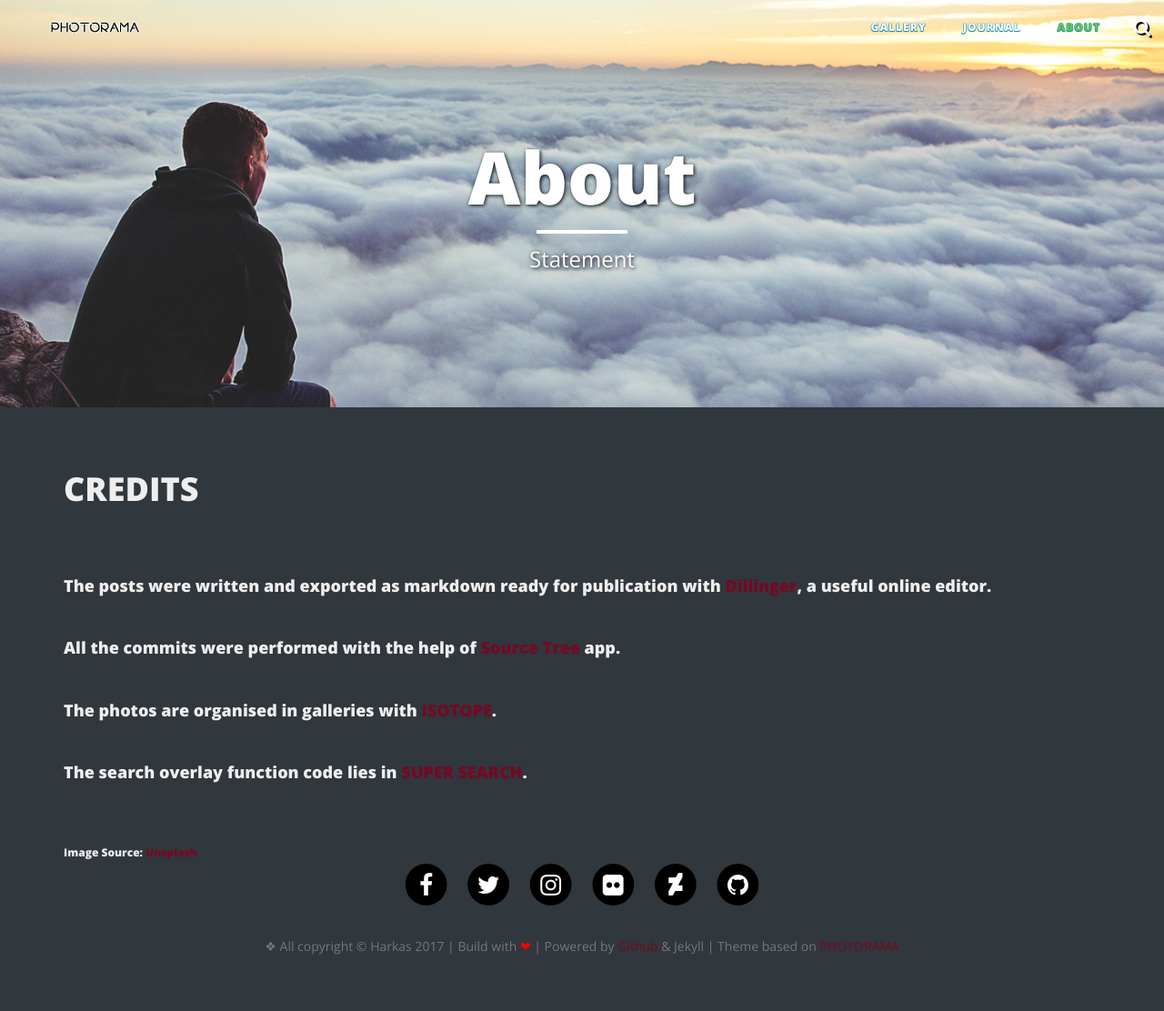
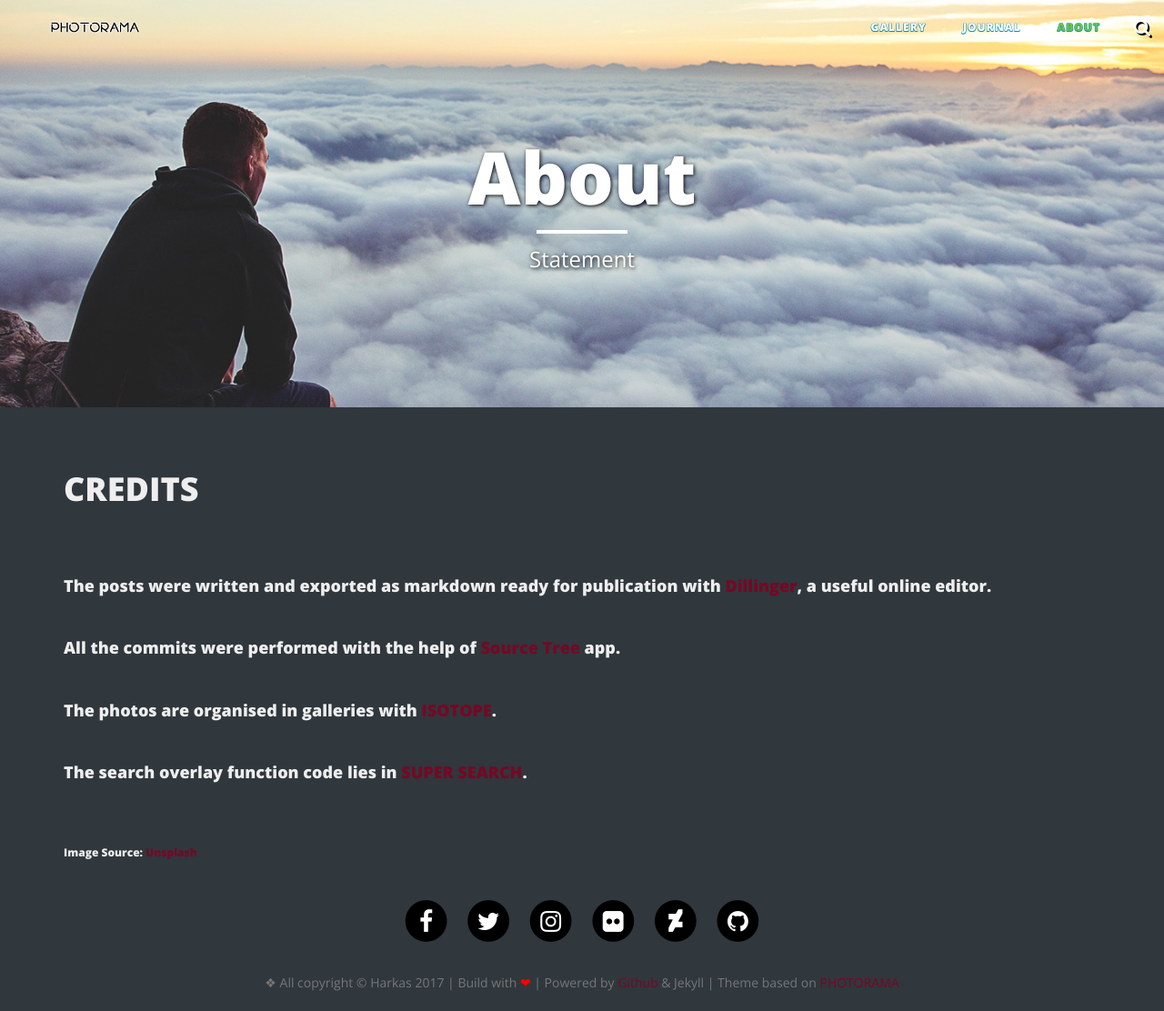
Before and after one commit to Harkas/myphoto, a Jekyll site: the page built from about/index.html, in a window 1280 px wide. Shown: the whole page at 91% size. Built offline with Jekyll 4.4.1, drawn with Linux system fonts in a browser that asks for light colours; nearby versions of some CDN libraries; before the commit the page ends 1072 px from its top, so only the background shows below that; grey boxes are pictures that could not be loaded.

Commit message:
fix footer margin

```diff
--- a/css/main.css
+++ b/css/main.css
@@ -270,7 +270,7 @@ hr.small {
   border-bottom-left-radius: 5px;
 }
 footer {
-  margin: -30px 0 0px;
+  margin: 10px 0 0px;
 }
 footer .list-inline {
   margin: 0;
```
